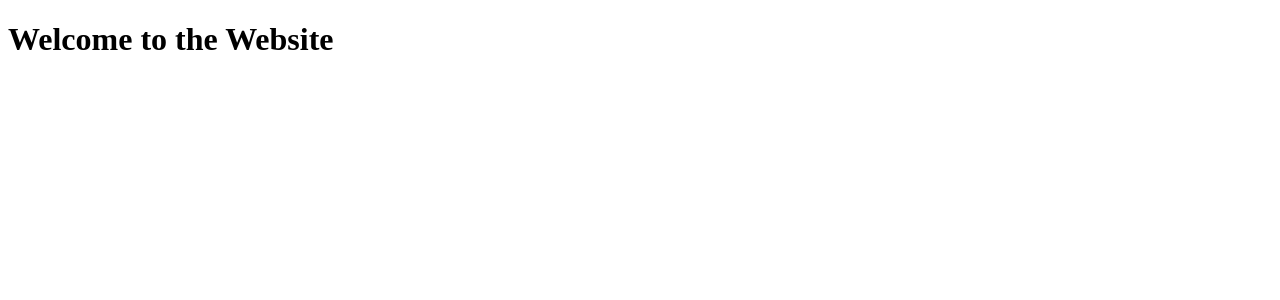
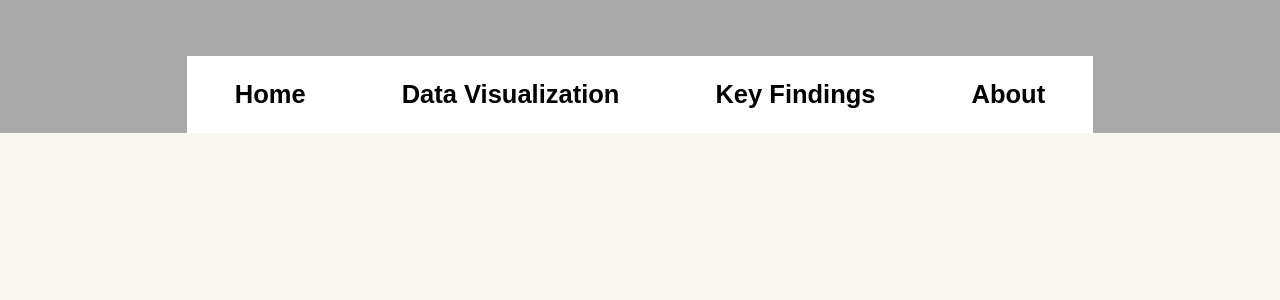
Before and after one commit to UjjwalGarg27/CricWik, a React (Create React App) app: page / in a window 1280 px wide. Shown: the top 300 px of the page. Built offline with nearby package versions, Linux system fonts and the light colour scheme.

Commit message:
feat: navbar

```diff
--- a/src/App.js
+++ b/src/App.js
@@ -1,10 +1,11 @@
 import React from 'react';
+import Navbar from "./components/Parts/Navbar";
 
 const App = () => {
   return (
-    <div>
-      <h1>Welcome to the Website</h1>
-    </div>
+    <>
+      <Navbar />
+    </>
   )
 }
 
--- /dev/null
+++ b/src/components/Parts/Navbar.js
@@ -0,0 +1,19 @@
+import React from 'react';
+import "./style.css";
+
+const Navbar = () => {
+    return (
+        <>
+            <nav className="navbar">
+                <div className="btn-group">
+                    <button className="btn-group-items"> <h1>Home</h1> </button>
+                    <button className="btn-group-items"> <h1>Data Visualization</h1> </button>
+                    <button className="btn-group-items"> <h1>Key Findings</h1> </button>
+                    <button className="btn-group-items"> <h1>About</h1> </button>
+                </div>
+            </nav>
+        </>
+    )
+}
+
+export default Navbar;
--- /dev/null
+++ b/src/components/Parts/style.css
@@ -0,0 +1,38 @@
+
+* {
+    margin: 0;
+    padding: 0;
+}
+
+body {
+    background: #faf7f2;
+}
+
+.navbar {
+    padding-top: 3.5rem;
+    padding-bottom: 0rem;;
+    text-align: center;
+    background-color: #aaa;
+}
+
+.btn-group {
+    padding: auto;
+    text-transform: capitalize;
+}
+
+.btn-group-items {
+    border: none;
+    padding: 1.5rem 3rem;
+    background-color: white;
+    cursor: pointer;
+    margin: 0;
+    font-size: 17px;
+    box-shadow: inset rebeccapurple;
+    transition: all 300ms ease-out;
+}
+
+.btn-group-items:hover,
+.btn-group-items:focus {
+    color: rebeccapurple;
+    box-shadow: inset 0px -20px 0px -15px rebeccapurple;
+}
```
